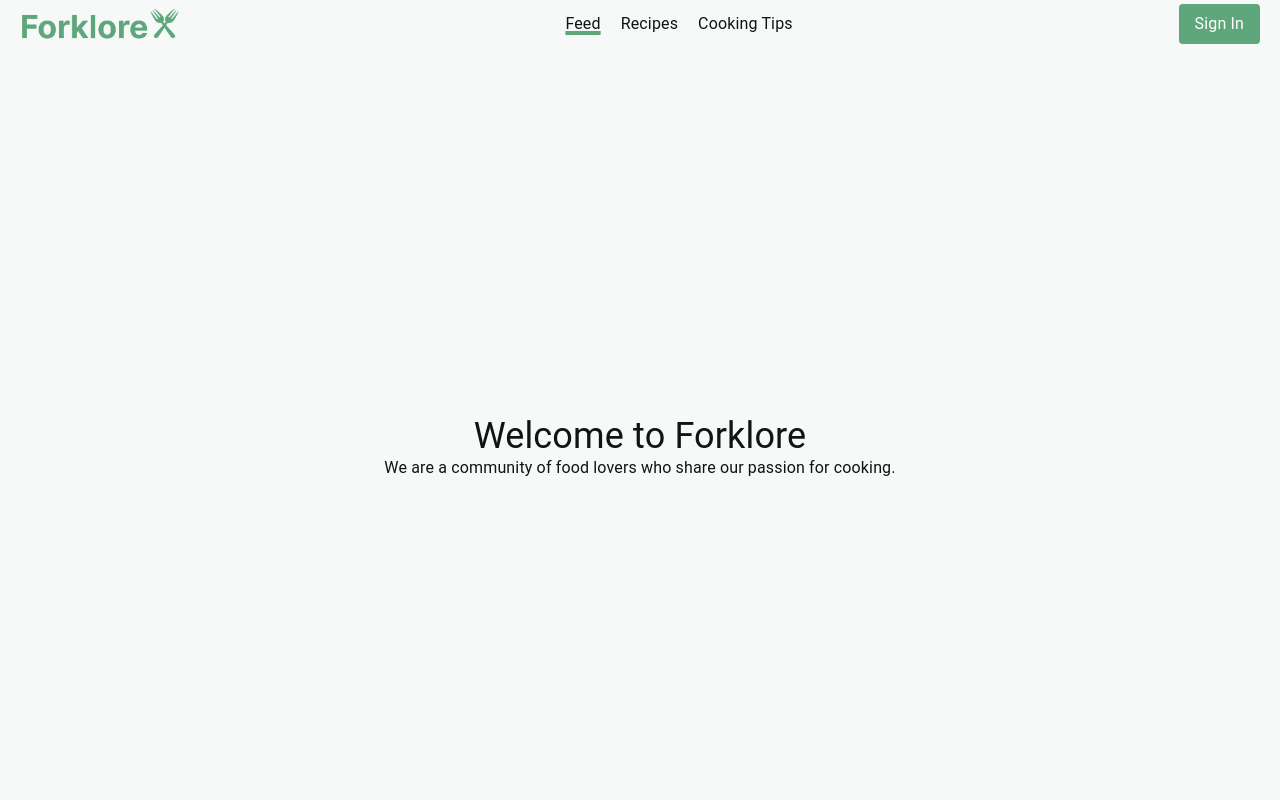
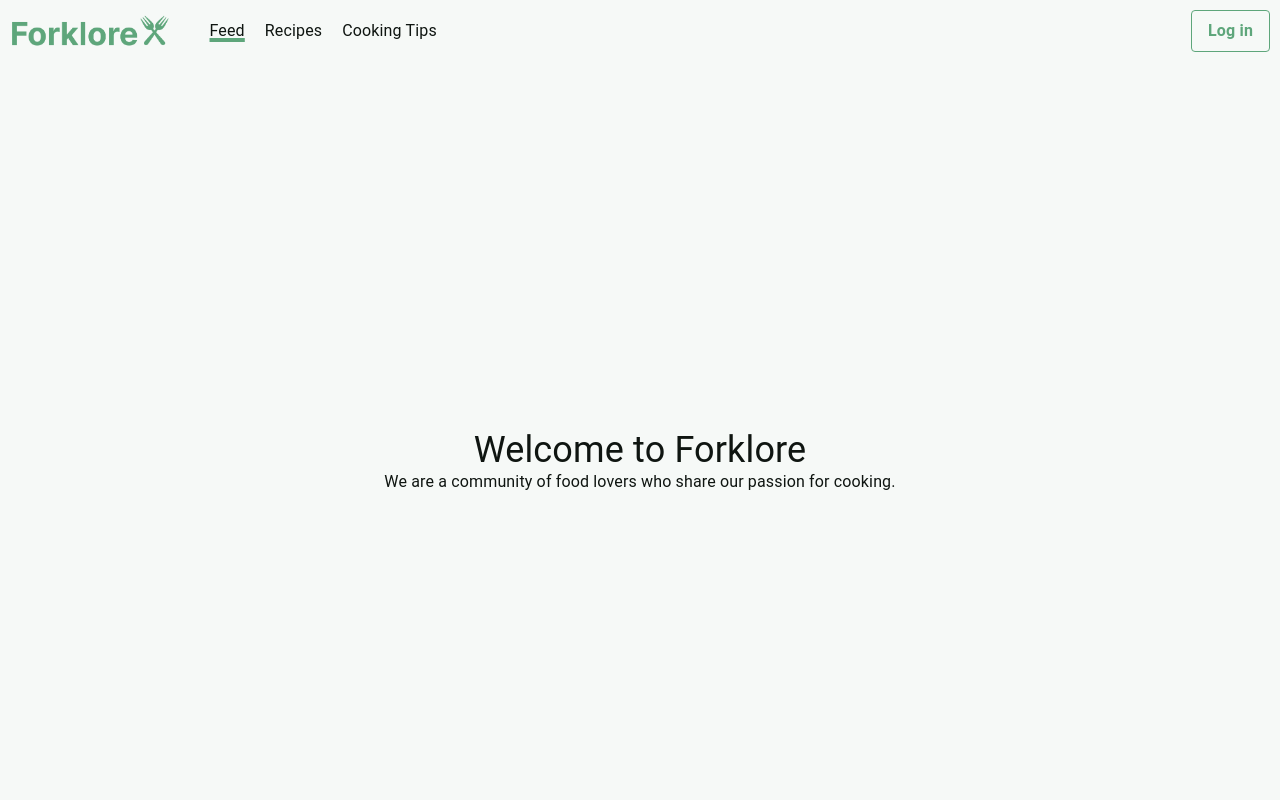
Before and after one commit to Szazlo/forklore-web, a React (Vite) app: page / in a window 1280 px wide. Shown: the top 800 px of the page. Built offline with nearby package versions, Linux system fonts and the light colour scheme.

Commit message:
Updated 404, footer, navbar and login

```diff
--- a/src/404.tsx
+++ b/src/404.tsx
@@ -12,7 +12,7 @@ const PageNotFound = () => {
                 <br/>
                 Fear not! We have plenty of recipes to choose from. Let's get you back on track.
             </p>
-            <button className="btn bg-primary py-2 px-4 my-4 rounded hover:bg-accent text-white" onClick={() => navigate(-1)}></button>
+            <button className="btn bg-primary py-2 px-4 my-4 rounded hover:bg-accent text-white" onClick={() => navigate(-1)}>Go back</button>
         </div>
     );
 };
--- a/src/components/Navbar.tsx
+++ b/src/components/Navbar.tsx
@@ -15,20 +15,32 @@ const Navbar = () => {
         });
     }, []);
     return (
-        <nav className={`sticky top-0 flex justify-between items-center rounded-full mx-auto px-5 py-1 transition-all duration-200 ${scrolled ? "w-3/5 border border-accent backdrop-blur-sm top-1" : "w-full"}`}>
-          <div>
+        <nav
+            className={`sticky top-0 flex justify-between items-center rounded-full mx-auto px-2.5 py-2.5 transition-all duration-200 ${scrolled ? "w-3/5 border border-accent backdrop-blur-sm top-1" : "w-full"}`}>
+            <div className={'flex items-center'}>
+                <div className={'mr-10'}>
                     {scrolled
-            ? <LogoShort />
-            : <a className={`transition-all ${scrolled ? "w-0" : ""}`} href="/"><img src="/logo.png" alt="Forklore logo" className="h-8" /></a>
+                        ? <LogoShort/>
+                        : <a className={`transition-all ${scrolled ? "w-0" : ""}`} href="/"><img src="/logo.png"
+                                                                                                 alt="Forklore logo"
+                                                                                                 className="h-8"/></a>
                     }
                 </div>
                 <ul className="flex gap-5">
-                <li><Link className={location.pathname=="/"?"underline decoration-primary decoration-4":""} to="/">Feed</Link></li>
-                <li><Link className={location.pathname=="/recipes"?"underline decoration-primary decoration-4":""} to="/recipes">Recipes</Link></li>
-                <li><Link className={location.pathname=="/tips"?"underline decoration-primary decoration-4":""} to="/tips">Cooking Tips</Link></li>
+                    <li><Link className={location.pathname == "/" ? "underline decoration-primary decoration-4" : ""}
+                              to="/">Feed</Link></li>
+                    <li><Link
+                        className={location.pathname == "/recipes" ? "underline decoration-primary decoration-4" : ""}
+                        to="/recipes">Recipes</Link></li>
+                    <li><Link
+                        className={location.pathname == "/tips" ? "underline decoration-primary decoration-4" : ""}
+                        to="/tips">Cooking Tips</Link></li>
                 </ul>
+            </div>
             {/*    TODO: Search component*/}
-            <button className="btn bg-primary text-white py-2 px-4 rounded hover:bg-accent" onClick={()=>navigate("/login")}>Sign In</button>
+            <button className="btn border border-primary text-primary font-bold py-2 px-4 rounded hover:bg-gray-300"
+                    onClick={() => navigate("/login")}>Log in
+            </button>
         </nav>
     );
 };
--- a/src/components/footer.tsx
+++ b/src/components/footer.tsx
@@ -3,7 +3,7 @@ import '../main.css'
 
 const Footer = () => {
     return (
-        <nav className="flex justify-between mx-5 pb-10 pt-5">
+        <nav className="flex justify-between mx-20 pb-10 pt-5">
             <div className="flex flex-col w-36">
                 <img src="/logo.png" alt="Forklore logo" className="w-full h-auto flex-none"/>
                 <p className="mt-1 text-accent">Just fork it.</p>
--- a/src/login.tsx
+++ b/src/login.tsx
@@ -42,13 +42,13 @@ function LoginForm() {
             <div className="w-full lg:w-1/2 bg-white items-center">
                 <div className="flex flex-col items-center justify-center h-screen">
                     <form className="flex flex-col w-3/5 max-w-lg mx-auto items-center">
-                        <h2 className="mb-4 text-2xl text-primary">Sign in</h2>
+                        <h2 className="mb-4 text-2xl text-primary">Log in</h2>
                         <input className="mb-4 w-2/3 px-4 py-2 border border-primary rounded-full" type="text"
                                placeholder="Username" required/>
                         <input className="mb-4 w-2/3 px-4 py-2 border border-primary rounded-full" type="password"
                                placeholder="Password" required/>
                         <button className="w-1/2 p-2 bg-primary text-white rounded-full hover:bg-accent"
-                                type="submit">Sign in
+                                type="submit">Log in
                         </button>
                     </form>
                     <a className="mt-4 text-primary hover:text-accent hover:underline" href="#">Forgot Password?</a>
@@ -58,7 +58,7 @@ function LoginForm() {
                         <p className="mx-4 text-secondary">OR</p>
                         <hr className="w-1/4 border-t border-secondary"/>
                     </div>
-                    <p className="mt-4 text-primary">Login with:</p>
+                    <p className="mt-4 text-primary">Log in with:</p>
                     <div className="flex w-full justify-center mt-4">
                         <button className="mx-2 login-icon">
                             <FontAwesomeIcon icon={['fab', 'facebook']} size="2x"/>
--- a/src/main.css
+++ b/src/main.css
@@ -32,4 +32,6 @@
 
 body {
 	width: 100vw;
+	background: var(--background);
+	color: var(--text);
 }
```
Lines whose indentation alone changed are shown as unchanged.
